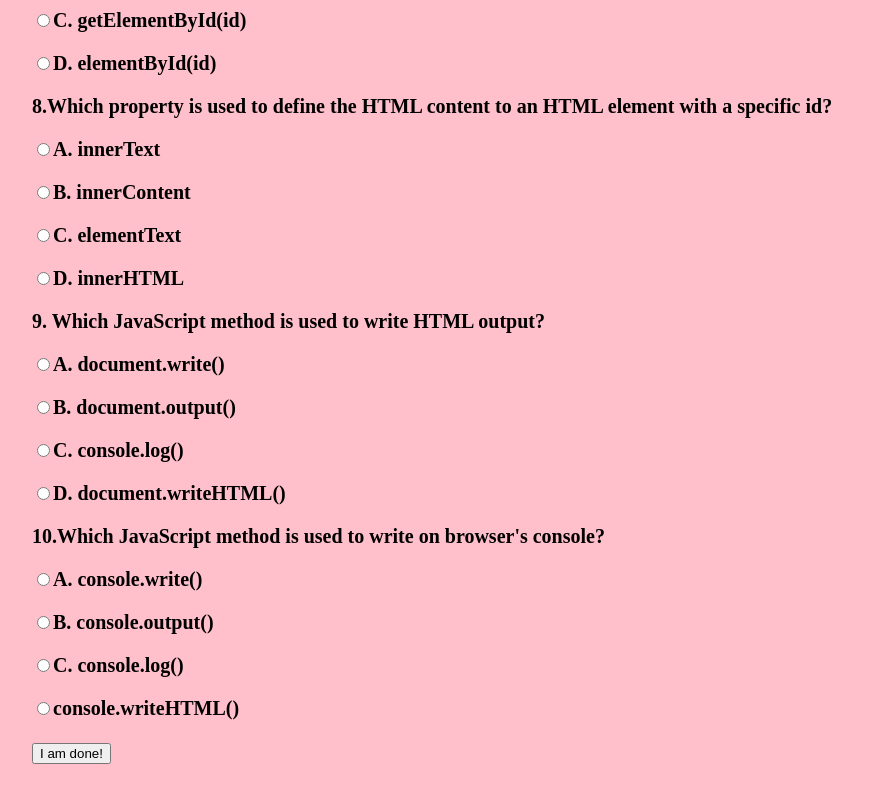
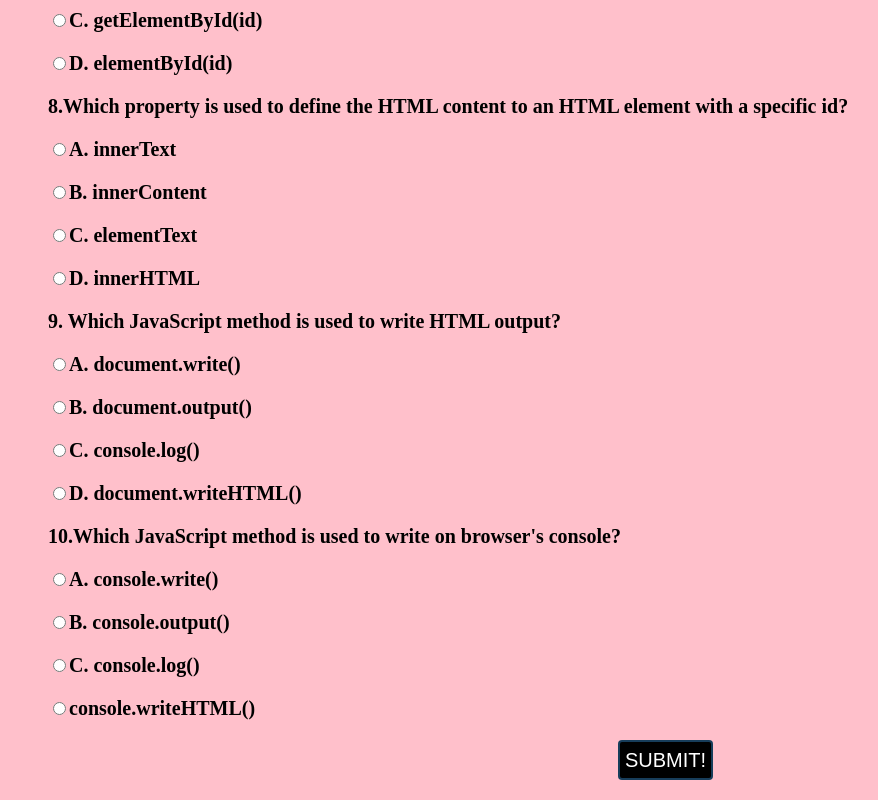
Before and after one commit to AWITI0301/QUIZ-BOARD, a plain HTML site: page main.html in a window 1280 px wide. Shown: the part 1430-2230 px from the top of the page, without its empty margins (0-878 px from the left). Before the commit the page ends 2202 px from the top, so only its background shows below. Drawn offline with Linux system fonts and the light colour scheme.

Commit message:
styles .js file

```diff
--- a/assets/css/style2.css
+++ b/assets/css/style2.css
@@ -3,5 +3,16 @@ body{
     color: black;
     font-size: 20px;
     font-weight: bolder;
-    margin-left: 2rem;
+    margin-left: 3rem;
 }
+
+#button{
+    background-color: black;
+    color: white;
+    font-size: 20px;
+    padding: 5px;
+    margin-left: 570px;
+    border: 2px solid #205279be;
+    border-radius: 4px;
+    height: 2em;
+}
--- a/main.html
+++ b/main.html
@@ -90,9 +90,11 @@
             <p><input type="radio" name="question10" value="console.writeHTML()">console.writeHTML()</p>
         </div>
 
-        <input type="button" name="" value="I am done!" id="button" onclick="check()">
+        <input type="button" name="" value="SUBMIT!" id="button" onclick="check()">
 
     </form>
 
+    <p id="Result" ></p>
+
 </body>
 </html>
```
